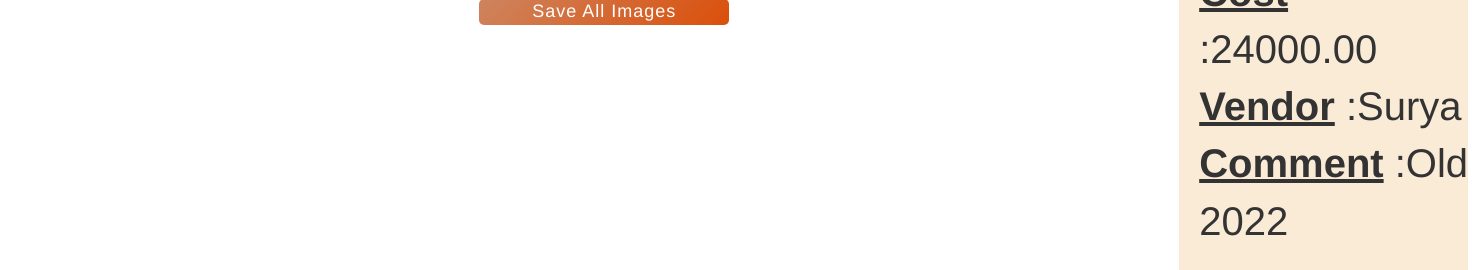
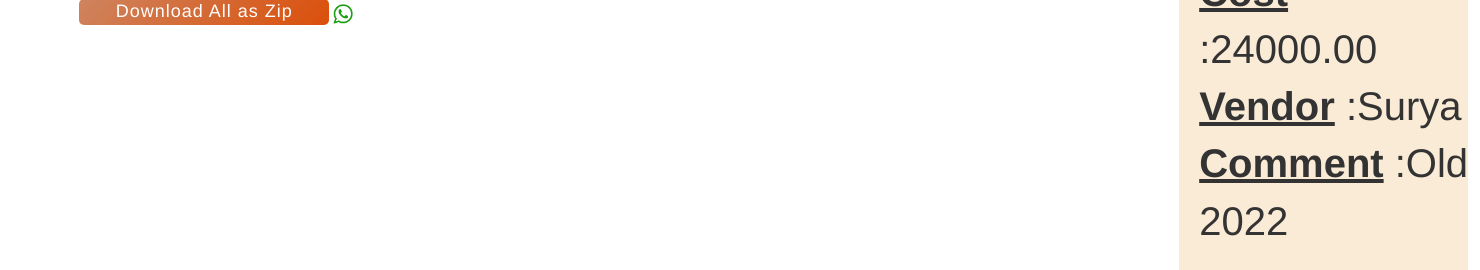
Before and after one commit to aayushbhn/InventoryWeb-final, a PHP site: page /alldisplay.php?unit_sn=1 in a window 1480 px wide. Shown: the part 724-994 px from the top of the page. Run offline with PHP 8.4, Linux system fonts and the light colour scheme; data comes from the database, SQL or seed files in the repository; some libraries are stand-ins or nearby versions.

Commit message:
new commit

```diff
--- a/alldisplay.php
+++ b/alldisplay.php
@@ -90,6 +90,7 @@ function make_slides($conn)
   <link rel="stylesheet" href="https://maxcdn.bootstrapcdn.com/bootstrap/3.3.6/css/bootstrap.min.css" />
 
   <script src="https://maxcdn.bootstrapcdn.com/bootstrap/3.3.7/js/bootstrap.min.js"></script>
+  <script src="https://cdnjs.cloudflare.com/ajax/libs/jszip/3.5.0/jszip.min.js"></script>
 
   <style>
     button {
@@ -113,7 +114,8 @@ function make_slides($conn)
 
     }
 
-    .carousel-control.left,.carousel-control.right{
+    .carousel-control.left,
+    .carousel-control.right {
       background: none;
     }
 
@@ -173,9 +175,6 @@ function make_slides($conn)
       background-color: white;
 
     }
-
-
-
   </style>
 
 </head>
@@ -200,7 +199,7 @@ function make_slides($conn)
     </li>
 
   </ul>
-  <div  class="container1">
+  <div class="container1">
     <center>
       <h3>Details</h3>
     </center>
@@ -288,31 +287,76 @@ function make_slides($conn)
 
     </div>
     <div class="card-footer">
-      <button id="save-all-button" style="margin-left: 40% ;">Save All Images </button>
+      <button id="download-all-as-zip-button">Download All as Zip</button>
+
+      <a href="#" class="share-button"><img height="20px" width="20px" src="Assets/img/whatsapp.png" alt=""></a>
 
     </div>
 
   </div>
+
+
   <script>
-    // Select the save all button
-const saveAllButton = document.querySelector('#save-all-button');
+    //whatsapp
+    let imageUrls = [];
+    let images = document.querySelectorAll('.carousel-image');
+    for (let i = 0; i < images.length; i++) {
+      imageUrls.push(images[i].src);
+    }
+
+    document.querySelector('.share-button').href = `whatsapp://send?text=Check out these images: %0A%0A${imageUrls.join('%0A')}`;
+
+  </script>
+
+
+
+  <script>
+    // Select the download all as zip button
+    const downloadAllAsZipButton = document.querySelector('#download-all-as-zip-button');
 
     // Bind a click event handler to the button
-saveAllButton.addEventListener('click', function() {
+    downloadAllAsZipButton.addEventListener('click', function () {
+      // Create a new JSZip object
+      const zip = new JSZip();
+
       // Select all the images in the carousel
       const images = document.querySelectorAll('.carousel-image');
 
+      // Array to store the Promises returned by the fetch() function
+      const fetchPromises = [];
+
       // Iterate over the images
-  images.forEach(function(image) {
+      images.forEach(function (image, index) {
         // Get the image URL
         const imageUrl = image.src;
 
+        // Retrieve the image as a Blob and store the Promise returned by the fetch() function in the fetchPromises array
+        fetchPromises.push(fetch(imageUrl).then(function (response) {
+          return response.blob();
+        }));
+      });
+
+      // Wait for all the fetch() operations to complete
+      Promise.all(fetchPromises)
+        .then(function (blobs) {
+          // Add the Blobs to the zip file, using the file names "imageX.jpg" (where X is the index of the image)
+          blobs.forEach(function (blob, index) {
+            zip.file(`image${index}.jpg`, blob);
+          });
+
+          // Generate the zip file as a Blob
+          return zip.generateAsync({ type: 'blob' });
+        })
+        .then(function (blob) {
           // Create a new <a> element
           const link = document.createElement('a');
 
-    // Set the href and download attributes of the <a> element
-    link.href = imageUrl;
-    link.download = 'image.jpg';
+          // Set the href attribute of the <a> element to the Blob URL of the zip file
+          link.href = URL.createObjectURL(blob);
+
+          // Set the download attribute of the <a> element to a
+
+          link.download = 'images.zip';
 
           // Append the <a> element to the DOM and trigger a click event on it
           document.body.appendChild(link);
@@ -322,38 +366,12 @@ saveAllButton.addEventListener('click', function() {
           document.body.removeChild(link);
         });
     });
+  </script>
 
-  </script>
-  <!-- <script>
-    // Select the save all button
-const saveAllButton = document.querySelector('#save-all-button');
+  <!-- whatsapp api -->
+  <script src="https://www.whatsapp.com/widget-button/whatsapp.js"></script>
 
-// Bind a click event handler to the button
-saveAllButton.addEventListener('click', function() {
-  // Select all the images in the carousel
-  const images = document.querySelectorAll('.carousel-image');
 
-  // Iterate over the images
-  images.forEach(function(image) {
-    // Get the image URL
-    const imageUrl = image.src;
-
-    // Create a new <a> element
-    const link = document.createElement('a');
-
-    // Set the href and download attributes of the <a> element
-    link.href = imageUrl;
-    link.download = 'image.jpg';
-
-    // Append the <a> element to the DOM and trigger a click event on it
-    document.body.appendChild(link);
-    link.click();
-
-    // Remove the <a> element from the DOM
-    document.body.removeChild(link);
-  });
-});
-  </script> -->
 </body>
 
 </html>
--- a/info-table.php
+++ b/info-table.php
@@ -64,7 +64,10 @@ $query = "SELECT category,rudraksha,  sum(quantity) AS quantity, sum(total_cost)
         </li>
     </ul>
     <?php
-        $stock_sql = "SELECT rudrakshaid.SN, data_entry.rudtype_id,data_entry.category,data_entry.rudraksha,  sum(quantity) AS quantity, sum(total_cost) as  total_cost,round(avg (price_per_unit),2) as price_per_unit,avg (website_price) as website_price,`size`,`comment`,vendor_information,round(avg (ssp),2) as ssp,round(avg (sspi),2) as sspi FROM data_entry,rudrakshaid  WHERE  data_entry.rudtype_id=" . $_GET['rudtype_id'] . " AND data_entry.rudtype_id=rudrakshaid.SN GROUP BY `size` ORDER BY `data_entry`.`size` DESC;";
+        // $stock_sql = "SELECT rudrakshaid.SN, data_entry.rudtype_id,data_entry.category,data_entry.rudraksha,  sum(quantity) AS quantity, sum(total_cost) as  total_cost,round(avg (price_per_unit),2) as price_per_unit,avg (website_price) as website_price,`size`,`comment`,vendor_information,round(avg (ssp),2) as ssp,round(avg (sspi),2) as sspi FROM data_entry,rudrakshaid  WHERE  data_entry.rudraksha=" . $_GET['rudraksha'] . " AND data_entry.rudtype_id=rudrakshaid.SN GROUP BY `size` ORDER BY `data_entry`.`size` DESC;";
+
+    $stock_sql =  "SELECT  rudtype_id,category,rudraksha,  sum(quantity) AS quantity, sum(total_cost) as  total_cost,round(avg (price_per_unit),2) as price_per_unit,avg (website_price) as website_price,`size`,`comment`,vendor_information,round(avg (ssp),2) as ssp,round(avg (sspi),2) as sspi FROM data_entry  WHERE  rudraksha='" . $_GET['rudraksha']. "' GROUP BY size ORDER BY size DESC;";
+
         if ($stock_query = mysqli_query($mysqli, $stock_sql)) {
             $stock_rs = mysqli_fetch_assoc($stock_query);
         }
--- a/inven_main.php
+++ b/inven_main.php
@@ -57,7 +57,7 @@ $sql = "SELECT unit_data_entry.ID, unit_data_entry.file,data_entry.rudraksha  FR
     ?>
     <?php
     do { ?>
-    <a href="info-table.php?page=data_entry&rudtype_id=<?php echo $cat_rs['rudtype_id']?? ""; ?>">
+    <a href="info-table.php?page=data_entry&rudraksha=<?php echo $cat_rs['rudraksha']?? ""; ?>">
         <?php echo "
 
                 <div class='container' style=' display:'inline'; '>
```
Lines whose indentation alone changed are shown as unchanged.
